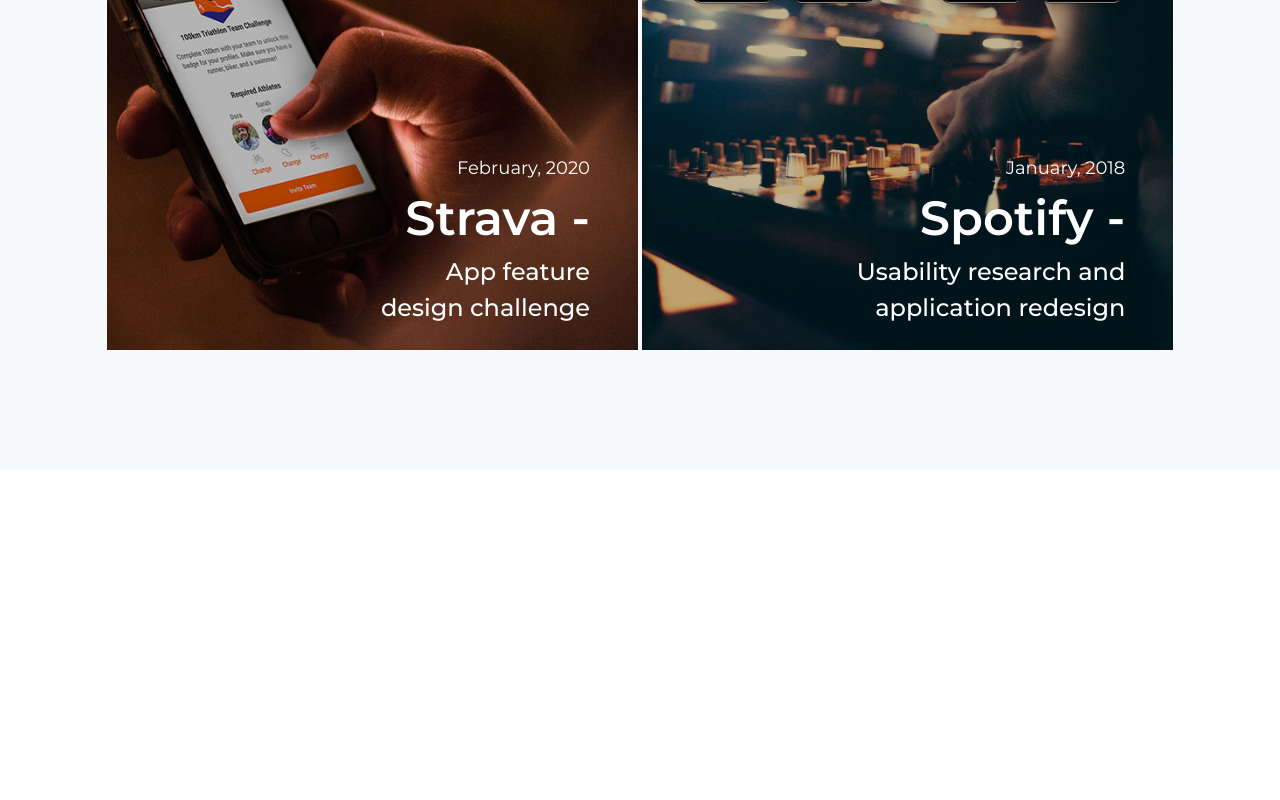
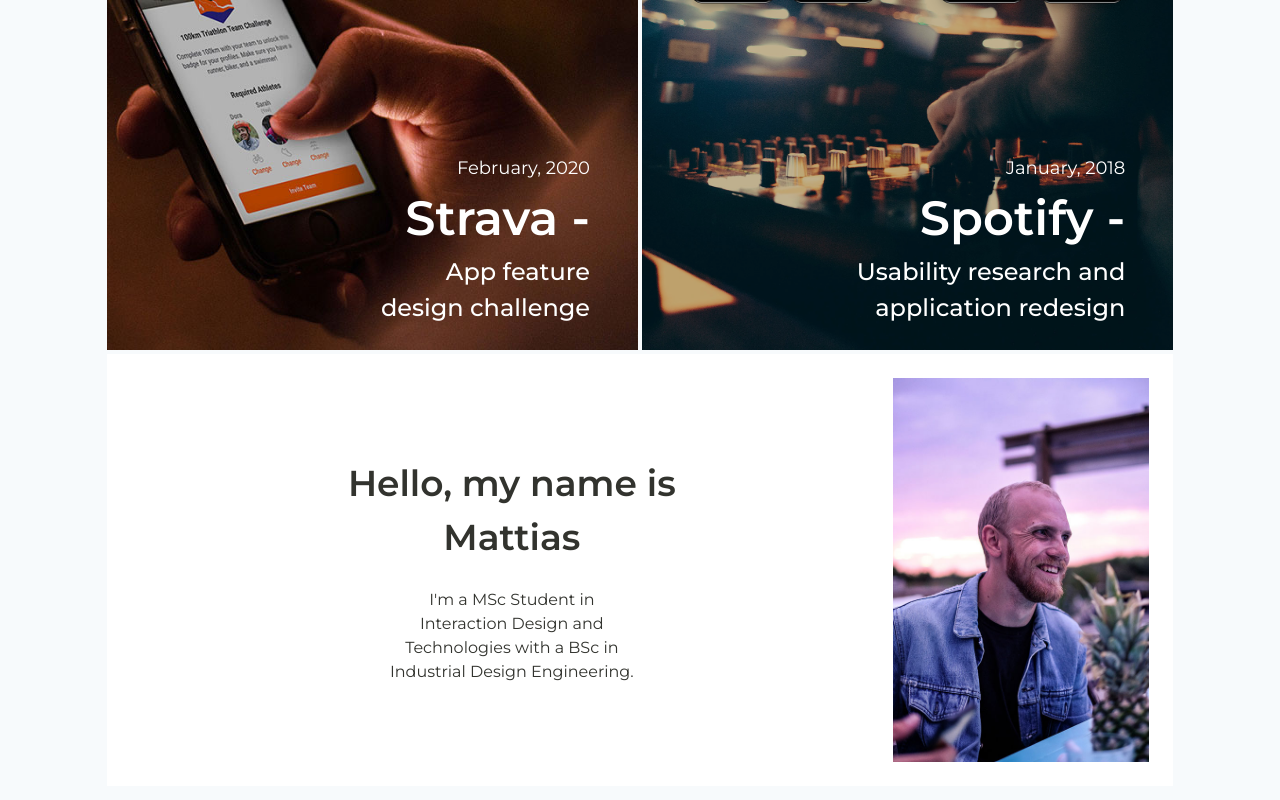
Before and after one commit to hallinmattias/portfolio, a Next.js app: page / in a window 1280 px wide. Shown: the part 1458-2258 px from the top of the page. Before the commit the page ends 1928 px from the top, so only its background shows below. Built offline with nearby package versions, Linux system fonts and the light colour scheme.

Commit message:
updated about

```diff
--- a/components/Navbar.tsx
+++ b/components/Navbar.tsx
@@ -14,7 +14,7 @@
         <Link href="/">
           <a className="hover:text-primary">Work</a>
         </Link>
-        <Link href="/">
+        <Link href="/#about">
           <a className="hover:text-primary">About</a>
         </Link>
       </div>
--- a/pages/index.tsx
+++ b/pages/index.tsx
@@ -13,6 +13,21 @@
         <StravaHero link={true} />
         <SpotifyHero link={true} />
       </div>
+      <div
+        id="about"
+        className="flex items-center justify-between p-6 bg-white"
+      >
+        <div className="flex flex-col items-center mx-auto text-center">
+          <h2 className="mb-6 text-4xl font-semibold">
+            Hello, my name is <br /> Mattias
+          </h2>
+          <p className="">
+            I'm a MSc Student in <br /> Interaction Design and <br />{" "}
+            Technologies with a BSc in <br /> Industrial Design Engineering.
+          </p>
+        </div>
+        <img className="h-96" src="/img/about-index.png" alt="" />
+      </div>
     </Body>
   );
 }
```
